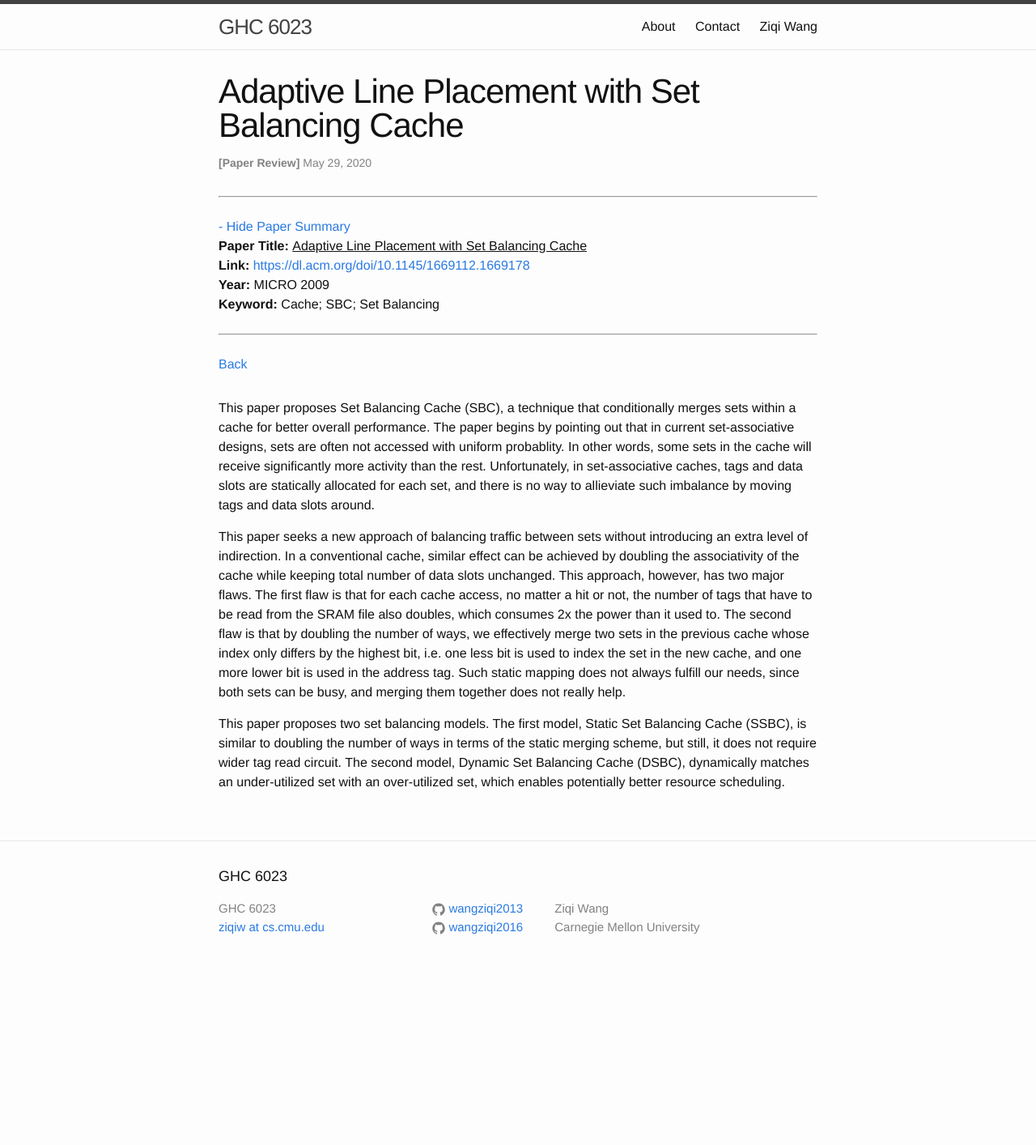
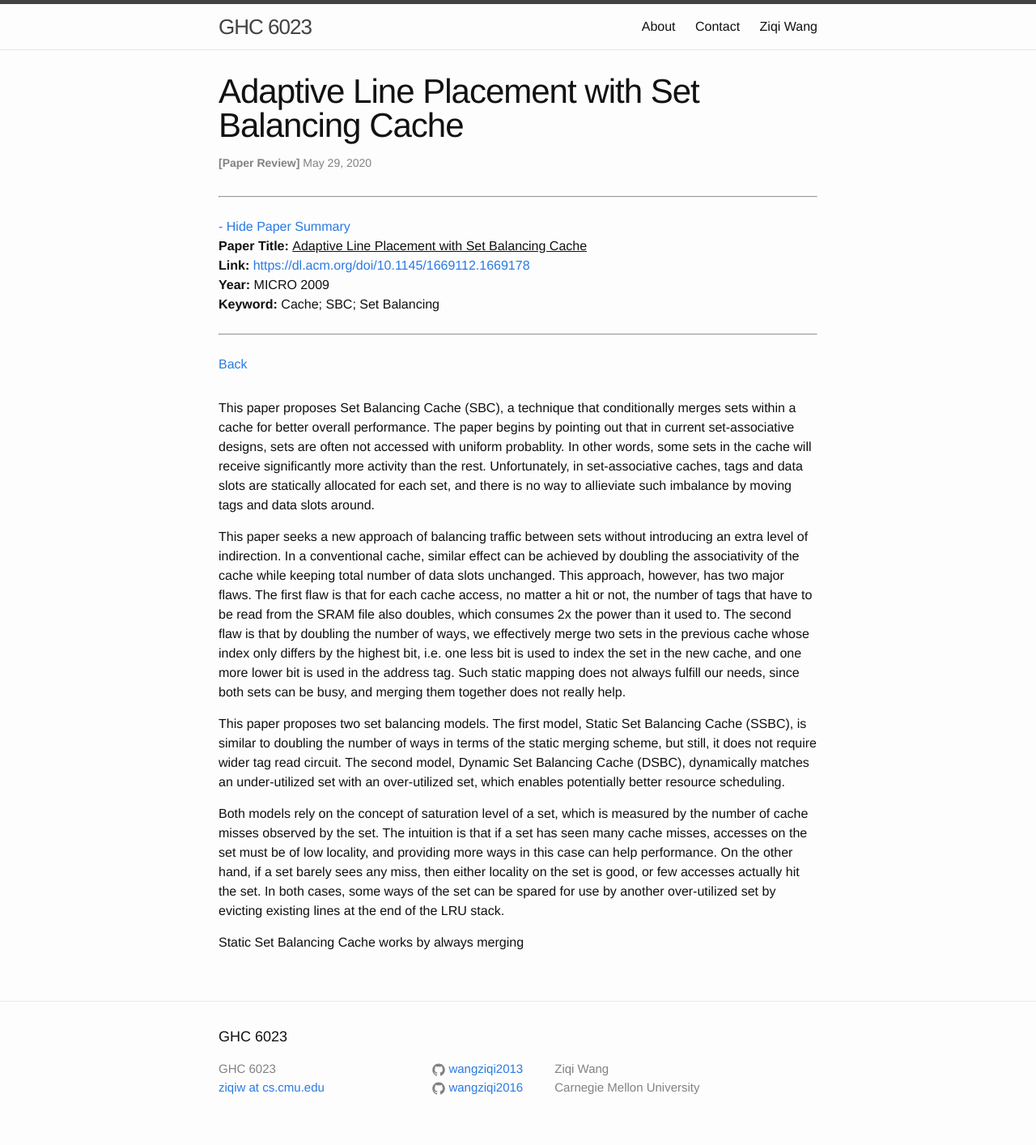
Before and after one commit to wangziqi2013/wangziqi2013.github.io, a Jekyll site: the page built from _posts/2020-05-29-sbc.markdown, in a window 1280 px wide. Shown: the whole page at 81% size. Built offline with Jekyll 4.4.1, drawn with Linux system fonts in a browser that asks for light colours; before the commit the page ends 1216 px from its top, so only the background shows below that.

Commit message:
Adding saturation

```diff
--- a/_posts/2020-05-29-sbc.markdown
+++ b/_posts/2020-05-29-sbc.markdown
@@ -32,3 +32,13 @@ This paper proposes two set balancing models. The first model, Static Set Balanc
 the number of ways in terms of the static merging scheme, but still, it does not require wider tag read circuit. The
 second model, Dynamic Set Balancing Cache (DSBC), dynamically matches an under-utilized set with an over-utilized set,
 which enables potentially better resource scheduling.
+
+Both models rely on the concept of saturation level of a set, which is measured by the number of cache misses observed
+by the set. The intuition is that if a set has seen many cache misses, accesses on the set must be of low locality,
+and providing more ways in this case can help performance. On the other hand, if a set barely sees any miss, then either
+locality on the set is good, or few accesses actually hit the set. In both cases, some ways of the set can be spared
+for use by another over-utilized set by evicting existing lines at the end of the LRU stack.
+
+
+
+Static Set Balancing Cache works by always merging
```
